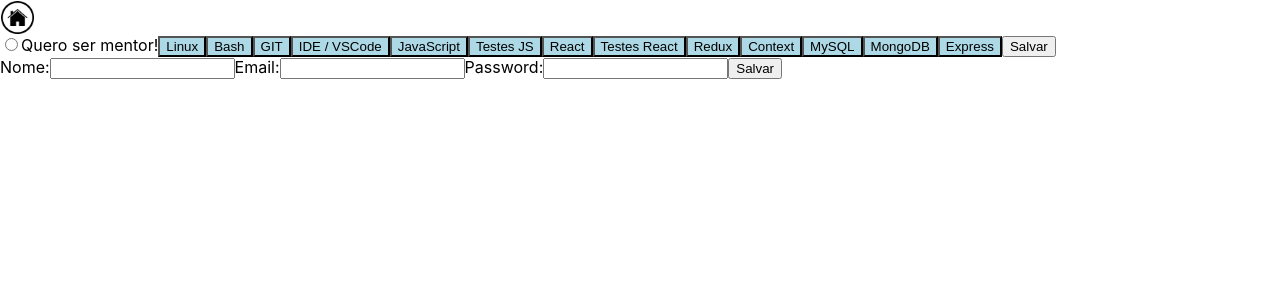
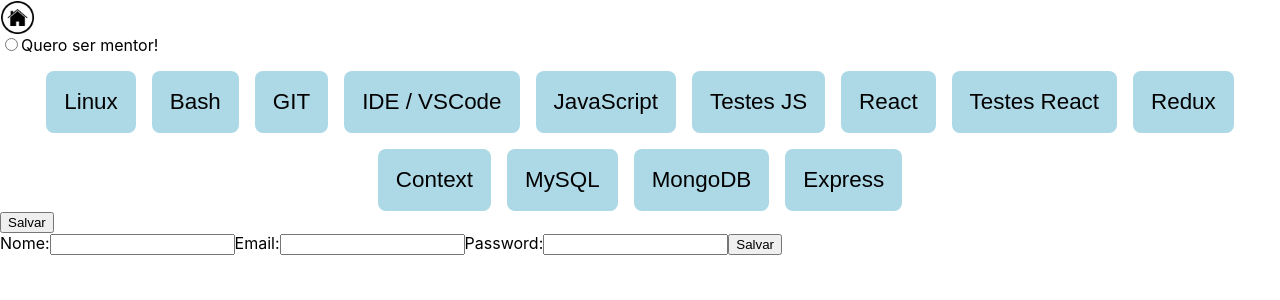
Before and after one commit to GMODias/frontend-legados-hackathon-project, a React (Create React App) app: page /userConfig in a window 1280 px wide. Shown: the top 300 px of the page. Built offline with nearby package versions, Linux system fonts and the light colour scheme.

Commit message:
estilizaçao userConfig

```diff
--- a/src/components/Form.js
+++ b/src/components/Form.js
@@ -26,7 +26,7 @@
       type="button"
       onClick={ ({ target }) => {
         verifyTheme(theme);
-        target.className = 'select';
+        target.className = target.className === 'select' ? 'no-select' : 'select';
       } }
     >
       { theme }
@@ -40,8 +40,9 @@
           <input type="radio" name="ensinar" id="ensinar" />
           Quero ser mentor!
         </label>
-
-        { handleChekBox() }
+        <div className="btntipes ">
+          { handleChekBox() }
+        </div>
 
         <input type="button" value="Salvar" />
       </form>
--- a/src/css/pages/Login.css
+++ b/src/css/pages/Login.css
@@ -46,6 +46,10 @@
   color: transparent;
 }
 
+.serverMsg {
+  color: whitesmoke;
+}
+
 .btnLink {
   color: black;
   text-decoration: none;
--- a/src/css/pages/UserConfig.css
+++ b/src/css/pages/UserConfig.css
@@ -0,0 +1,24 @@
+.btntipes {
+  display: flex;
+  align-items: center;
+  justify-content: center;
+  margin-top: 16px;
+  gap: 1em;
+  flex-wrap: wrap;
+}
+
+button {
+  cursor: pointer;
+}
+
+.btntipes button {
+  padding: 18px;
+  border: none;
+  transition: 0.2s;
+  border-radius: 8px;
+  font-size: 1.4em;
+}
+
+.btntipes button:hover {
+  transform: translateY(-0.4em);
+}
--- a/src/pages/Login.js
+++ b/src/pages/Login.js
@@ -65,7 +65,7 @@
           data-testid="password-input"
           onChange={ ({ target: { value } }) => setPasswordInput(value) }
         />
-        <p>{ loginStatus }</p>
+        <p className="serverMsg">{ loginStatus }</p>
         <button
           disabled={ disableBtn }
           type="submit"
```
